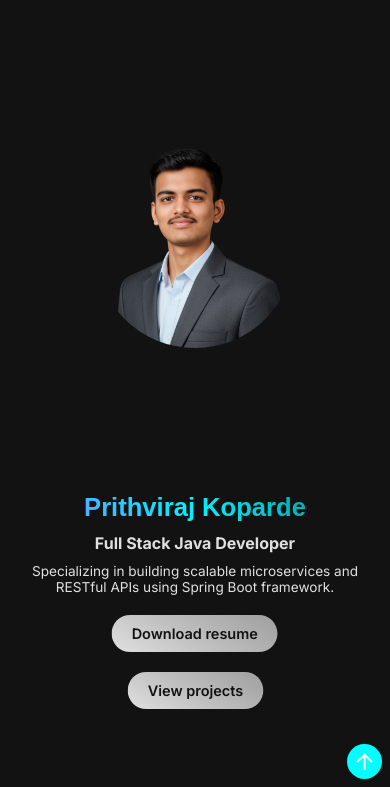
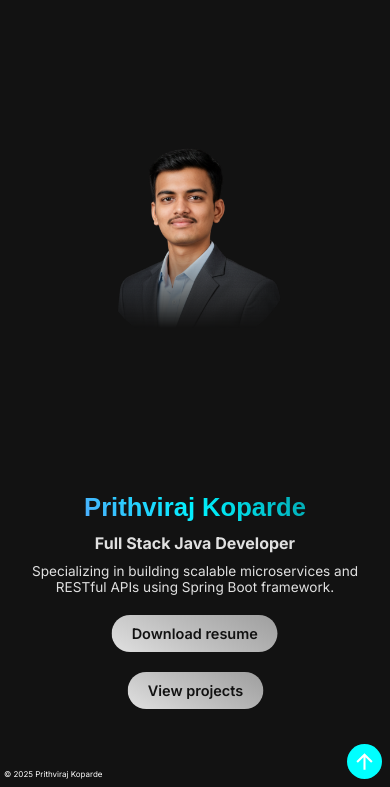
Before and after one commit to Prithviraj-Koparde/Portfolio-Website, a plain HTML site: page index.html in a window 390 px wide. Shown: the part 57-844 px from the top of the page. Drawn offline with nearby package versions, Linux system fonts and the light colour scheme.

Commit message:
added cpy-right added readme.md

```diff
--- a/index.html
+++ b/index.html
@@ -335,7 +335,7 @@
                     <h3>TailwindCSS</h3>
                 </div>
                 <div class="project-card-bottom">
-                    <a href="">View Code <img src="images/arrow-right-up-box-line.svg" alt=""> </a>
+                    <a href="https://github.com/Prithviraj-Koparde">View Code <img src="images/arrow-right-up-box-line.svg" alt=""> </a>
                 </div>
             </div>
         </div>
@@ -392,6 +392,7 @@
 
         </div>
         <a href="#home"><img class="back-to-home" src="images/arrow-up-line.svg" alt=""></a>
+        <p class="cpy-right">© 2025 Prithviraj Koparde</p>
     </section>
 
     <script src="https://cdnjs.cloudflare.com/ajax/libs/gsap/3.13.0/gsap.min.js"
--- a/style.css
+++ b/style.css
@@ -85,6 +85,8 @@ nav a:hover {
     width: 400px;
     border-radius: 100%;
     object-fit: cover;
+    mask-image: linear-gradient(to bottom, black 50%, transparent 90%);
+    -webkit-mask-image: linear-gradient(to bottom, black 50%, transparent 90%);
 }
 
 /* -----------------------intro-section--------------------------- */
@@ -408,6 +410,8 @@ nav a:hover {
     border-radius: 50%;
     top: 120px;
     left: 121px;
+    mask-image: linear-gradient(to bottom, black 50%, transparent 80%);
+    -webkit-mask-image: linear-gradient(to bottom, black 50%, transparent 80%);
 }
 
 /* ---------- Right Content ---------- */
@@ -1035,6 +1039,17 @@ nav a:hover {
     cursor: pointer;
 }
 
+.cpy-right {
+    font-family: "Inter", sans-serif;
+    font-size: 0.7rem;
+    color: #888;
+    /* soft gray */
+    position: fixed;
+    color: white;
+    bottom: 1%;
+    left: 1%;
+}
+
 /* Responsive */
 @media (max-width: 900px) {
     .section-5-container {
@@ -1054,4 +1069,8 @@ nav a:hover {
         width: 35px;
         bottom: 1%;
     }
+
+    .cpy-right {
+        font-size: 0.5rem;
+    }
 }
```
Also changed, not shown: images/PreviewSS.png (added), 1 other file.
